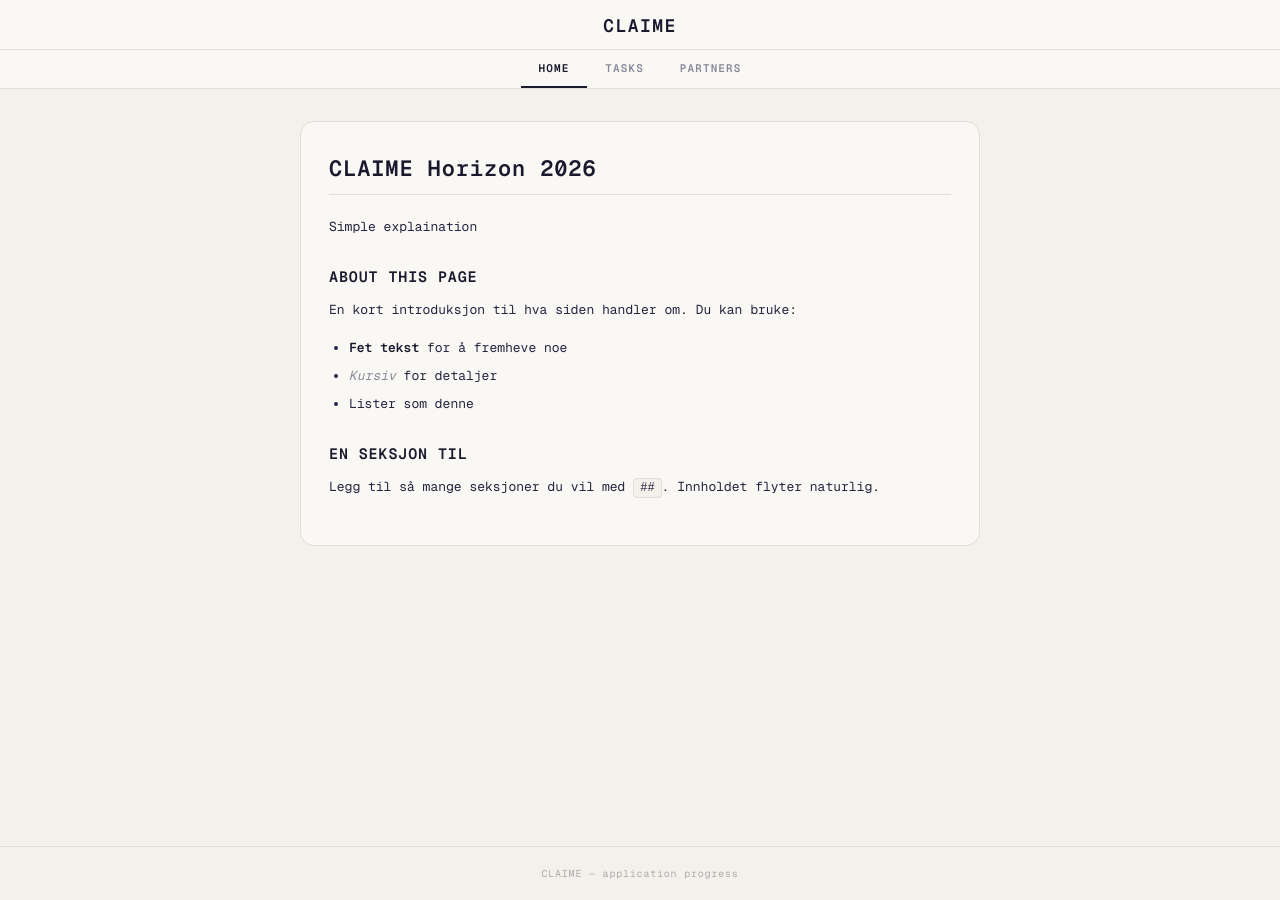
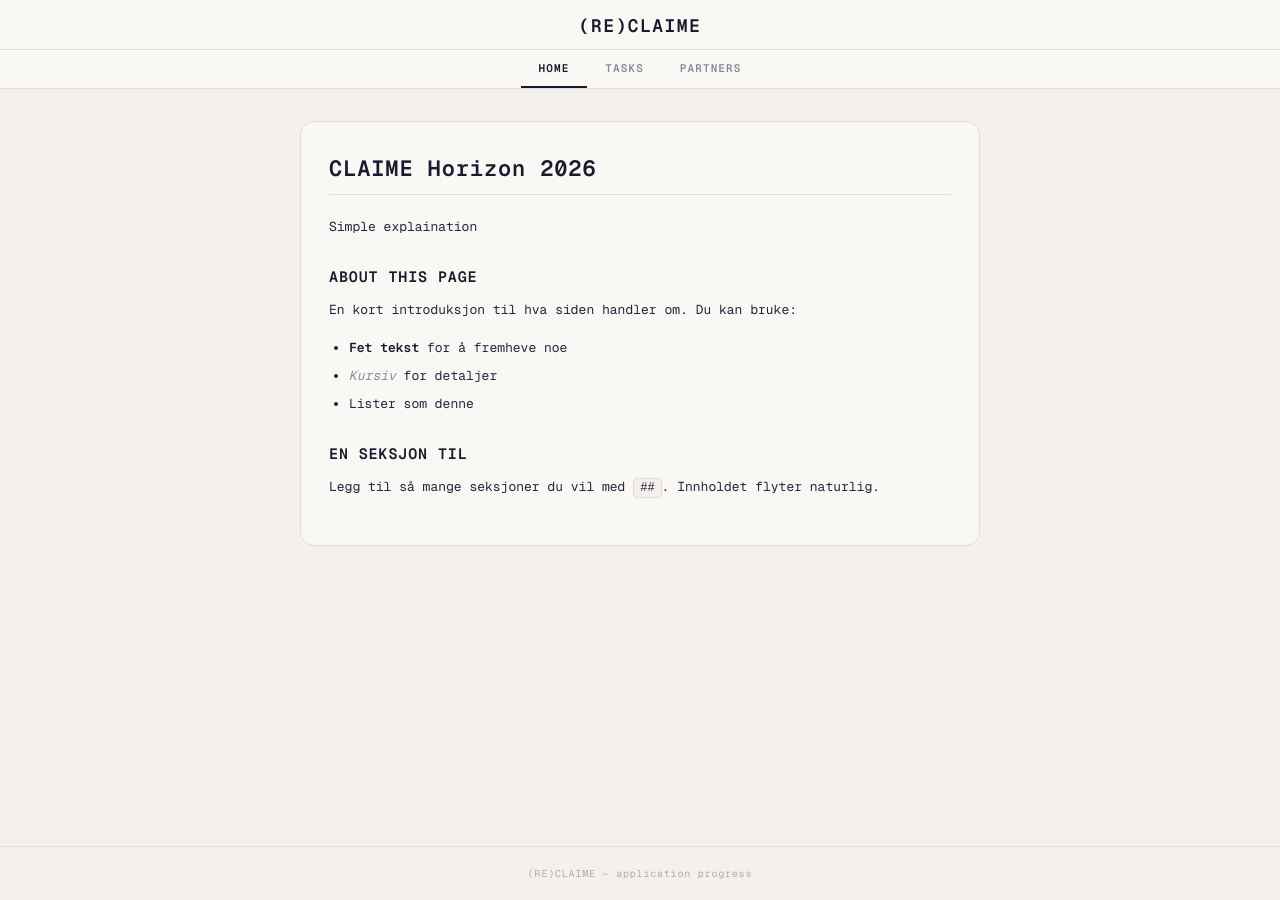
Before and after one commit to EirikSorbo/claime, a Jekyll site: the page built from index.md, in a window 1280 px wide. Built offline with Jekyll 4.4.1, drawn with Linux system fonts in a browser that asks for light colours.

```diff
--- a/_config.yml
+++ b/_config.yml
@@ -1,4 +1,4 @@
-title: CLAIME
+title: (RE)CLAIME
 description: application progress
 lang: en
 
```
